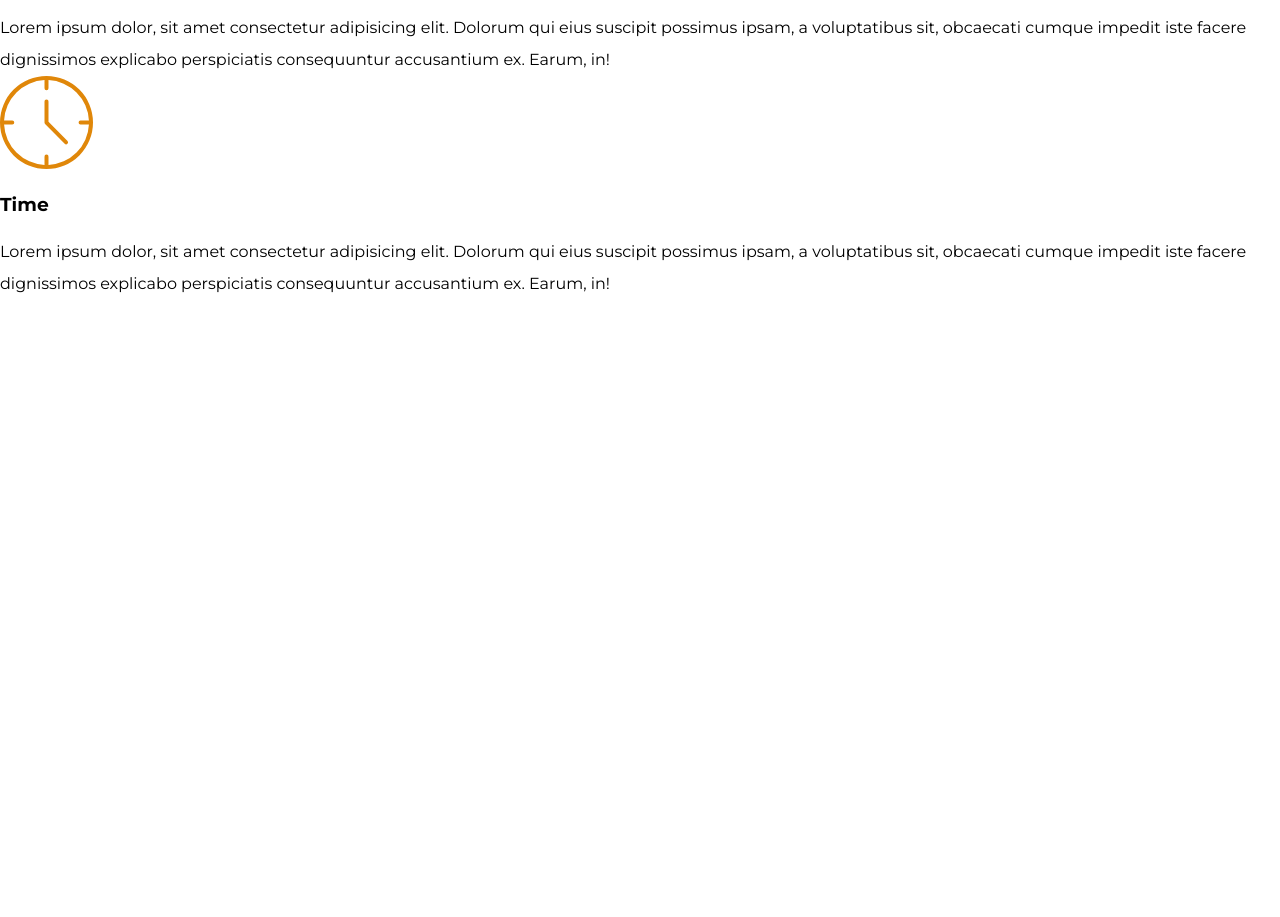
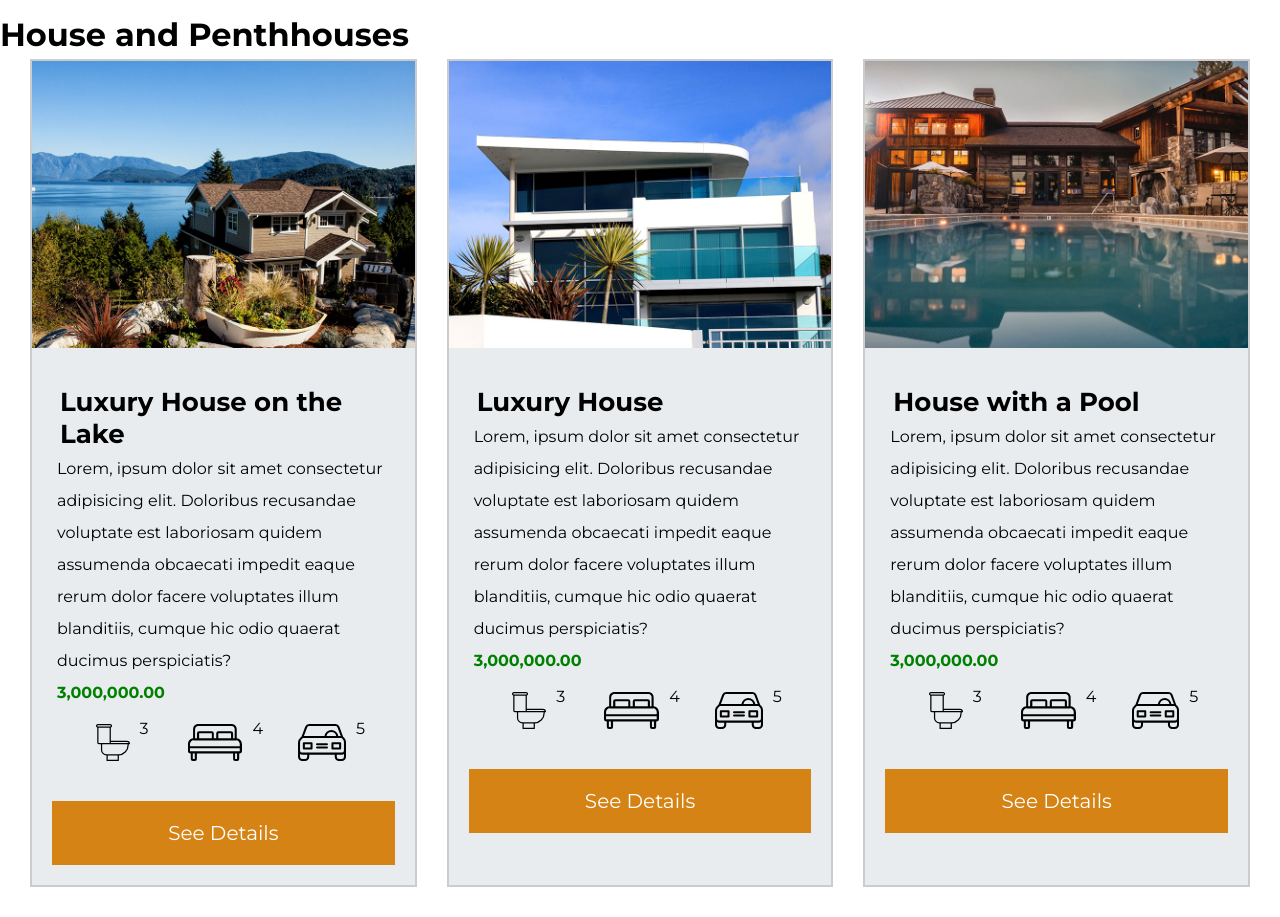
Before and after one commit to ctwohofakit/realEstate, a plain HTML site: page index.html in a window 1280 px wide. Shown: the part 751-1668 px from the top of the page. Before the commit the page ends 1051 px from the top, so only its background shows below. Drawn offline with Linux system fonts and the light colour scheme; a web font is replaced by a local one.

Commit message:
Assignment 2

```diff
--- /dev/null
+++ b/flexbox.css
@@ -0,0 +1,83 @@
+/*global*/
+*{
+    padding:0px;
+    margin:0;
+}
+
+:root{
+    --bg-blue:#0000FF;
+    --bg-yellow:#FFFF00;
+
+}
+h1 {
+    color:#0000FF;
+    margin-bottom:50px;
+    text-align:ceeter;
+
+}
+p{
+    background-color:var(--bg-yellow);
+    padding:20px;
+    font-weight:bold;
+
+}
+div[class^="flex-cont"]{
+    margin-bottom:100px;
+}
+
+/*==========Row===========*/
+/*flex-start*/
+.flex-container-row-start{
+    background: var(--bg-blue);
+    display:flex;
+    justify-content:flex-start;
+    gap:20px;
+}
+
+/*center*/
+.flex-container-row-center{
+    background: var(--bg-blue);
+    display:flex;
+    justify-content:center;
+}
+
+
+/**flex-end*/
+.flex-container-row-end{
+    background: var(--bg-blue);
+    display: flex;
+    justify-content:flex-end;
+
+}
+
+/**flex-end*/
+.flex-container-row-between{
+    background: var(--bg-blue);
+    display: flex;
+    justify-content:space-between;
+
+}
+
+/**flex-end*/
+.flex-container-row-around{
+    background: var(--bg-blue);
+    display: flex;
+    justify-content:space-around;
+
+}
+
+.flex-container-row-evenly{
+    background: var(--bg-blue);
+    display: flex;
+    justify-content:space-evenly;
+
+}
+
+.flex-contianer-row-column-2{
+    background: var(--bg-blue);
+    height:200px;
+    display: flex;
+    align-items:flex-start;
+    justify-content: flex-end;
+
+}
--- a/index.html
+++ b/index.html
@@ -22,28 +22,108 @@
     </header>
 
 
-    <main>
-        <div class="content-contain container">
+    <main class="container">
         <h1>More about us</h1>
+            <div class="content-container container">
                 <div>
                     <img src="./image/icon1.svg" alt="security icon">
                     <h3>Security</h3>
                     <p>Lorem ipsum dolor, sit amet consectetur adipisicing elit. Dolorum qui eius suscipit possimus ipsam, a voluptatibus sit, obcaecati cumque impedit iste facere dignissimos explicabo perspiciatis consequuntur accusantium ex. Earum, in!</p>
                 </div>
-
                 <div>
                     <img src="./image/icon2.svg" alt="price icon">
                     <h3>Prices</h3>
                     <p>Lorem ipsum dolor, sit amet consectetur adipisicing elit. Dolorum qui eius suscipit possimus ipsam, a voluptatibus sit, obcaecati cumque impedit iste facere dignissimos explicabo perspiciatis consequuntur accusantium ex. Earum, in!</p>
                 </div>
-
                 <div>
                 <img src="./image/icon3.svg" alt="time icon">
                 <h3>Time</h3>
                 <p>Lorem ipsum dolor, sit amet consectetur adipisicing elit. Dolorum qui eius suscipit possimus ipsam, a voluptatibus sit, obcaecati cumque impedit iste facere dignissimos explicabo perspiciatis consequuntur accusantium ex. Earum, in!</p>
                 </div>
+        </div>
 
+
+        <section>
+            <h2>House and Penthhouses</h2>
+        <div class="houses-container container">
+                <div class="houses-item">
+                        <img class="houses-item-img" src="./image/announcement1.jpg" alt="penthouse-image1">
+                    <div class="houses-item-text">
+                        <h3>Luxury House on the Lake</h3>
+                        <p>Lorem, ipsum dolor sit amet consectetur adipisicing elit. Doloribus recusandae voluptate est laboriosam quidem assumenda obcaecati impedit eaque rerum dolor facere voluptates illum blanditiis, cumque hic odio quaerat ducimus perspiciatis?</p>
+                    <p class="price">3,000,000.00</p>
+                    <ul class="icons-list">
+                        <div class="icon-container">
+                            <img src="./image/icon_wc.svg" alt="wcIcon">
+                            <span>3</span>
                         </div>
+                        <div class="icon-container">
+                            <img class="icon-container"src="./image/icon_room.svg" alt="roomIcon">
+                            <span>4</span>
+                        </div>
+                        <div class="icon-container">
+                            <img class="icon-container"src="./image/icon_parking.svg" alt="parkingIcon">
+                            <span>5</span>
+                        </div>
+                    </ul>
+                    </div>
+                    <a href="#" class="btn">See Details</a>
+                </div>
+
+            <div class="houses-item">
+                    <img class="houses-item-img" src="./image/announcement2.jpg" alt="penthouse-image1">
+                <div class="houses-item-text">
+                    <h3>Luxury House</h3>
+                    <p>Lorem, ipsum dolor sit amet consectetur adipisicing elit. Doloribus recusandae voluptate est laboriosam quidem assumenda obcaecati impedit eaque rerum dolor facere voluptates illum blanditiis, cumque hic odio quaerat ducimus perspiciatis?</p>
+                <p class="price">3,000,000.00</p>
+                <ul class="icons-list">
+                    <div class="icon-container">
+                        <img src="./image/icon_wc.svg" alt="wcIcon">
+                        <span>3</span>
+                    </div>
+                    <div class="icon-container">
+                        <img class="icon-container"src="./image/icon_room.svg" alt="roomIcon">
+                        <span>4</span>
+                    </div>
+                    <div class="icon-container">
+                        <img class="icon-container"src="./image/icon_parking.svg" alt="parkingIcon">
+                        <span>5</span>
+                    </div>
+                </ul>
+                </div>
+                <a href="#" class="btn">See Details</a>
+            </div>
+
+            <div class="houses-item">
+                    <img class="houses-item-img" src="./image/announcement3.jpg" alt="penthouse-image1">
+                <div class="houses-item-text">
+                        <h3>House with a Pool</h3>
+                        <p>Lorem, ipsum dolor sit amet consectetur adipisicing elit. Doloribus recusandae voluptate est laboriosam quidem assumenda obcaecati impedit eaque rerum dolor facere voluptates illum blanditiis, cumque hic odio quaerat ducimus perspiciatis?</p>
+                    <p class="price">3,000,000.00</p>
+                    <ul class="icons-list">
+                        <div class="icon-container">
+                            <img src="./image/icon_wc.svg" alt="wcIcon">
+                            <span>3</span>
+                        </div>
+                        <div class="icon-container">
+                            <img class="icon-container"src="./image/icon_room.svg" alt="roomIcon">
+                            <span>4</span>
+                        </div>
+                        <div class="icon-container">
+                            <img class="icon-container"src="./image/icon_parking.svg" alt="parkingIcon">
+                            <span>5</span>
+                        </div>
+                    </ul>
+                    </div>
+                    <a href="#" class="btn">See Details</a>
+                </div>
+        </div>
+
+        </section>
+
+
+
+
     </main>
 
 </body>
--- a/mystyle.css
+++ b/mystyle.css
@@ -18,7 +18,17 @@ a{
     color:white;
 }
 
-h1,h2,h3{
+h1 {
+    font-size: 36px;
+    padding-top: 20px;
+    padding-bottom: 20px;
+}
+h2 {
+    font-size: 32px;
+    padding-top: 20px;
+    padding-bottom: 5px;
+}
+h3 {
     padding-top: 20px;
     padding-bottom: 20px;
 }
@@ -31,8 +41,10 @@ a:hover{
     text-decoration: underline;
 }
 
+
+
+
 /*utilities*/
-
 
 
 
@@ -49,10 +61,94 @@ header.site-init{
 
 .menu{
     word-spacing: 20px;
+    font-size: 20px;
 }
 
 
+/*body*/
+.content-container {
+    display:flex;
+    margin-top:10px;
+    padding-left: 100px;
+    padding-right: 100px;
+}
+
+/*penthouse section*/
+.houses-container {
+    display:flex;
+    justify-content: space-evenly;
+    gap: 30px;
+    margin-left: 30px;
+    margin-right: 30px;
+    margin-bottom: 30px;
+}
+
+.houses-item {
+    display:flex;
+    flex-direction: column;
+    max-width: 70%;
+    border:2px solid#ccc;
+    background-color: #e4e8ebd0;
+
+}
+
+
+.houses-item-img {
+    width: 500%;
+    height: auto;
+    margin-bottom: 10px;
+    object-fit: cover;
+}
+
+.houses-item-text {
+    padding: 25px;
+}
+
+.houses-item-text h3{
+    font-size: 26px;
+    padding: 3px;
+}
+.price {
+    color: green;
+    font-weight: bold;
+}
+
+.icons-list {
+    display: flex;
+    width: 100%;
+    justify-content: space-evenly;
+}
+
+.icon-container {
+    padding: 5px;
+    display: flex;
+    justify-content: center;
+}
+.icon-container img {
+    padding: 10px;
+}
+.icon-container span {
+    margin-top: 5px;
+}
+
+.btn {
+    font-size: 20px;
+    background-color: rgb(214, 131, 21);
+    color:white;
+    text-align: center;
+    padding: 20px;
+    margin-bottom: 20px;
+    margin-left: 20px;
+    margin-right: 20px;
+
+}
+
+
+/* utilities */
 
 
 
+/*Penthouse section*/
+
+
 /*footer*/
```
Also changed, not shown: flexbox.html (added, +68 -0 lines). Lines whose indentation alone changed are shown as unchanged.
